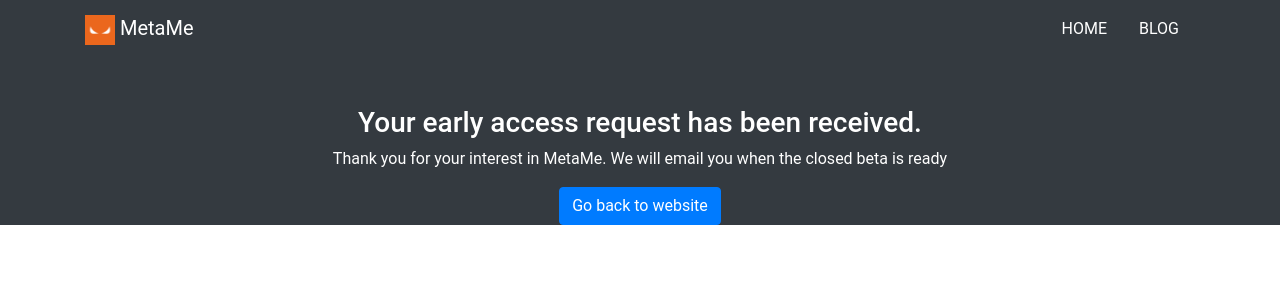
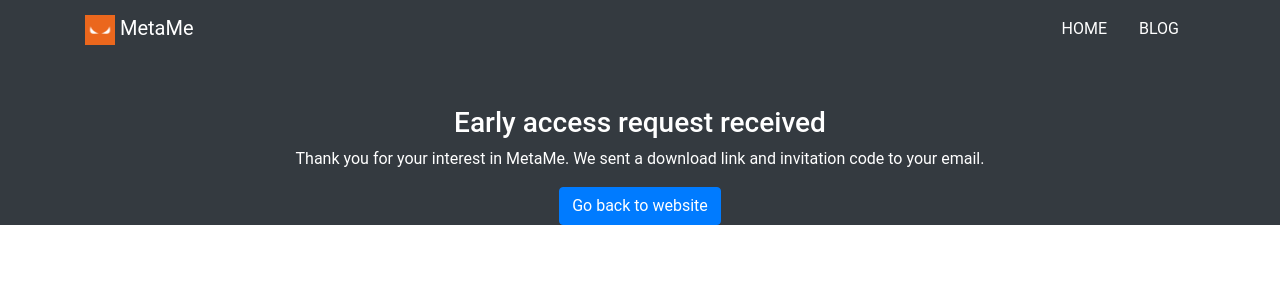
Before and after one commit to meta-me/metame-website, a Jekyll site: the page built from registrationSuccess.html, in a window 1280 px wide. Shown: the top 300 px of the page. Built offline with Jekyll 4.4.1, drawn with Linux system fonts in a browser that asks for light colours.

Commit message:
Slight improvement to copy

```diff
--- a/registrationSuccess.html
+++ b/registrationSuccess.html
@@ -7,10 +7,9 @@
   <div class="container">
     <div class="row">
       <div class="col-12 text-center mt-5">
-        <h3>Your early access request has been received.</h3>
+        <h3>Early access request received</h3>
         <p>
-          Thank you for your interest in MetaMe. We will email you when the
-          closed beta is ready
+          Thank you for your interest in MetaMe. We sent a download link and invitation code to your email.
         </p>
         <a class="btn btn-primary" href="/">Go back to website</a>
       </div>
```
